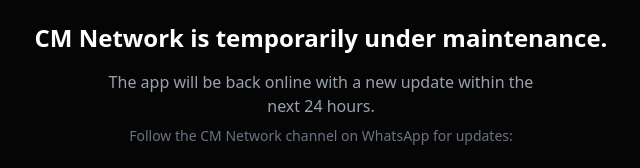
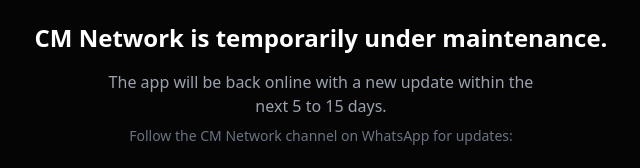
Before and after one commit to hzhssaadh-lab/CM-Network, a React (Vite) app: page / in a window 1280 px wide. Shown: the part 328-496 px from the top of the page, without its empty margins (319-959 px from the left). Built offline with nearby package versions, Linux system fonts and the light colour scheme; no server answers; the database is empty.

Commit message:
fix(maintenance): update maintenance duration estimate
Extended the estimated maintenance window from 24 hours to 5–15 days to reflect the current deployment timeline.

```diff
--- a/src/pages/Maintenance.tsx
+++ b/src/pages/Maintenance.tsx
@@ -13,7 +13,7 @@ export function Maintenance() {
       </h1>
 
       <p className="text-gray-400 mb-2 max-w-md">
-        The app will be back online with a new update within the next 24 hours.
+        The app will be back online with a new update within the next 5 to 15 days.
       </p>
 
       <p className="text-gray-500 text-sm mb-10 max-w-md">
```
